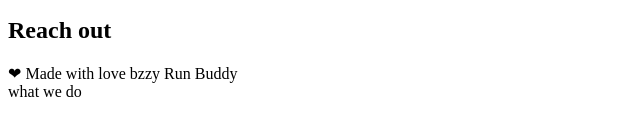
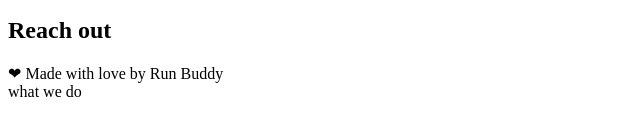
Before and after one commit to jackelinsalinas44/run-buddy, a plain HTML site: page index.html in a window 1280 px wide. Shown: the part 204-340 px from the top of the page, 0-640 px from the left. Drawn offline with Linux system fonts and the light colour scheme.

```diff
--- a/index.html
+++ b/index.html
@@ -29,7 +29,7 @@
     <!-- jumbotron -->
     <section>
     </section>
-    <footer> &#10084; Made with love bzzy Run Buddy </footer>
+    <footer> &#10084; Made with love by Run Buddy </footer>
     what we do
 </body>
 
```
